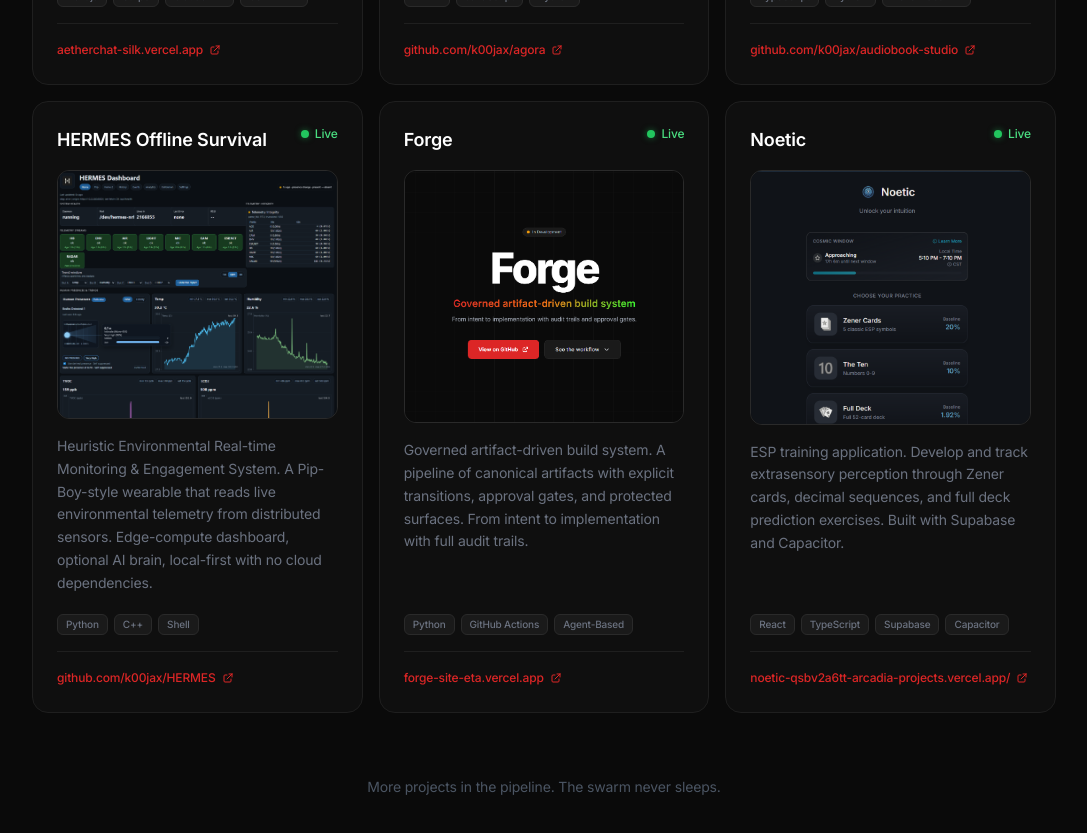
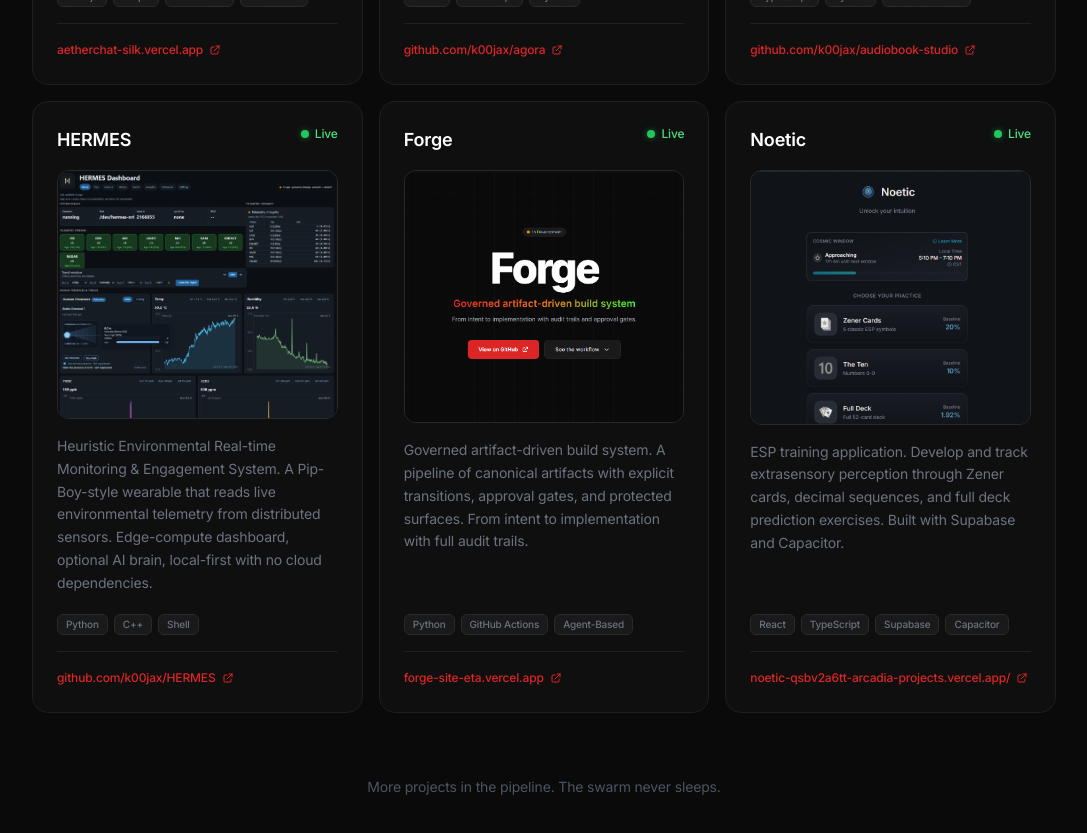
Before and after one commit to k00jax/fonger-ai, a Next.js app: page /projects in a window 1280 px wide. Shown: the part 2020-2853 px from the top of the page, without its empty margins (96-1183 px from the left). Built offline with nearby package versions, Linux system fonts and the light colour scheme.

Commit message:
Rename HERMES Offline Survival → HERMES

```diff
--- a/src/app/projects/page.js
+++ b/src/app/projects/page.js
@@ -87,7 +87,7 @@ const projects = [
     tech: ['TypeScript', 'Python', 'ElevenLabs API'],
   },
   {
-    name: 'HERMES Offline Survival',
+    name: 'HERMES',
     description:
       'Heuristic Environmental Real-time Monitoring & Engagement System. A Pip-Boy-style wearable that reads live environmental telemetry from distributed sensors. Edge-compute dashboard, optional AI brain, local-first with no cloud dependencies.',
     status: 'live',
```
Also changed, not shown: 26 other files (tests, documents, lock files or other folders).
